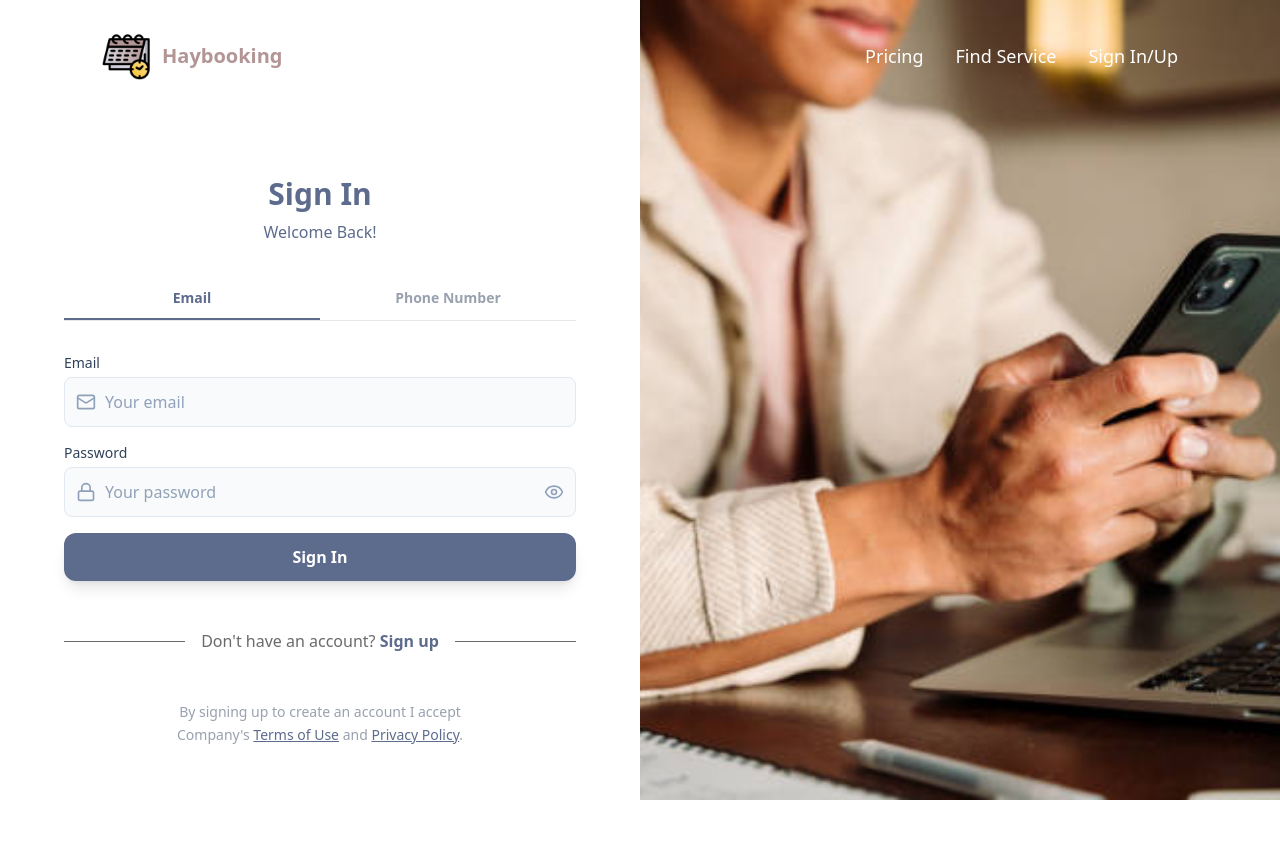
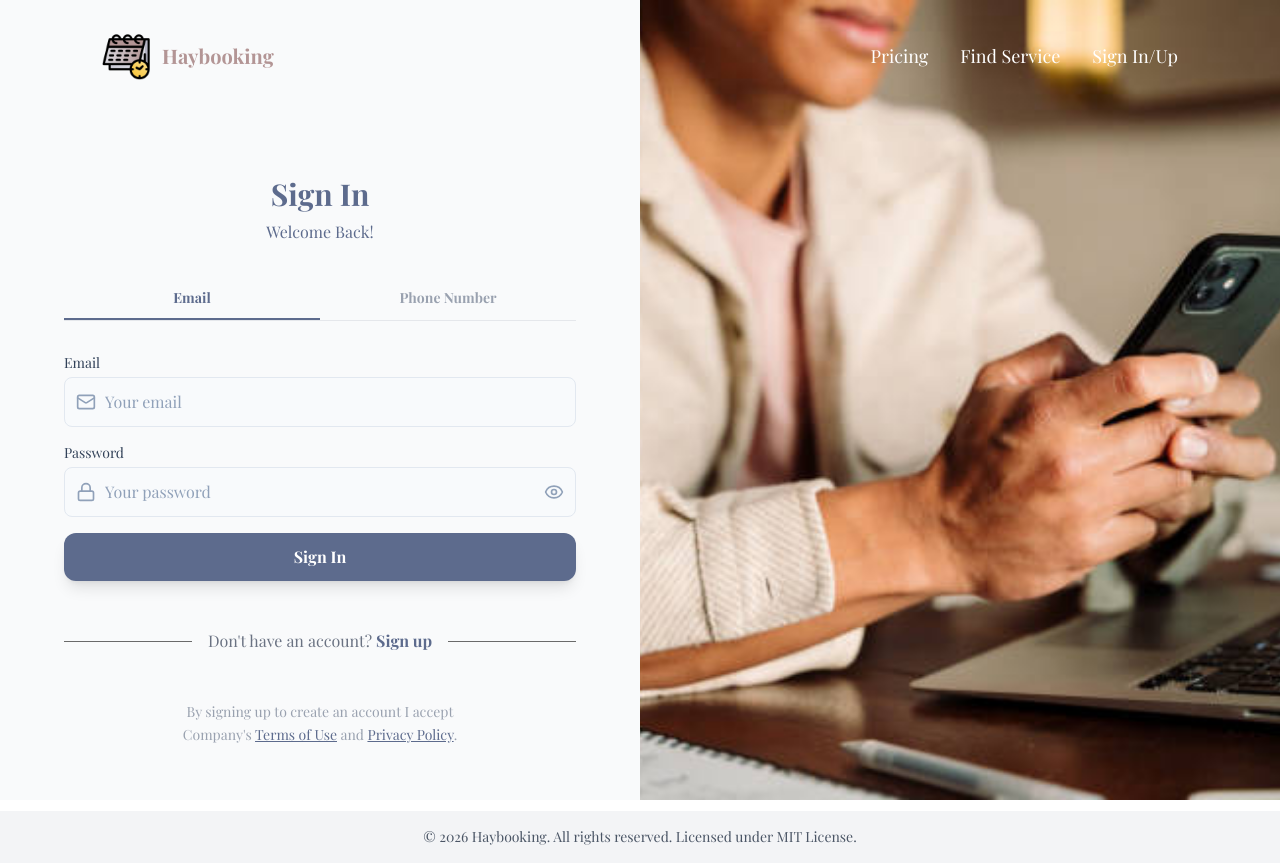
Before and after one commit to TigranZakharyan/haybooking.github.io, a React (Vite) app: page /signin in a window 1280 px wide. Before the commit the page ends 811 px from the top, so only its background shows below. Built offline with nearby package versions, Linux system fonts and the light colour scheme; no server answers.

Commit message:
updated home page, added footer

```diff
--- a/package.json
+++ b/package.json
@@ -11,6 +11,7 @@
   },
   "dependencies": {
     "@tailwindcss/vite": "^4.1.18",
+    "axios": "^1.13.5",
     "lucide-react": "^0.563.0",
     "react": "^19.2.0",
     "react-dom": "^19.2.0",
--- a/src/layouts/UserLayout.tsx
+++ b/src/layouts/UserLayout.tsx
@@ -1,58 +1,54 @@
 import { Container } from "@/components";
-import { Link, Outlet } from "react-router-dom";
+import { Link, Outlet, useLocation } from "react-router-dom";
 import { CircleDollarSign, Search, UserCircle2 } from "lucide-react";
-import { useLocation } from "react-router-dom";
 
 export function UserLayout() {
   const location = useLocation()
-  console.log(location.pathname)
-  const titleColor = location.pathname === '/findServices' || location.pathname === "/pricing" ? "text-white!" : "undefined"
-  const headerBg = location.pathname === '/findServices' || location.pathname === "/pricing" ? "bg-primary!" : "undefined"
+  const textColor = location.pathname === '/signin' || location.pathname === "/signup" ? "text-white" : 'text-primary'
+  const bgColor = location.pathname === '/signin' || location.pathname === "/signup" ? "bg-white" : 'bg-primary'
   return (
-    <div className="h-full grid grid-rows-[auto_1fr]">
-      <header className={`py-8 md:bg-transparent bg-primary ${headerBg}`}>
+    <div className="h-full grid grid-rows-[auto_1fr_auto] bg-gray-50">
+      {/* Header */}
+      <header className="py-8 relative z-2">
         <Container className="flex justify-between items-center">
           {/* Logo Section */}
           <Link to="/" className="flex items-center justify-center gap-3">
             <img src="/logo.png" className="w-10 h-10 md:w-12 md:h-12" alt="Logo" />
-            <h1 className={`text-xl font-bold md:text-primary text-white ${titleColor}`}>Haybooking</h1>
+            <h1 className="text-xl font-bold md:text-primary">Haybooking</h1>
           </Link>
 
           {/* Navigation Links */}
-          <nav className="flex gap-4 md:gap-8">
-            <Link
-              to="/pricing"
-              className="relative text-white group flex items-center gap-2"
-            >
+          <nav className={`flex gap-4 md:gap-8 ${textColor}`}>
+            <Link to="/pricing" className="relative group flex items-center gap-2">
               <CircleDollarSign className="w-6 h-6 md:hidden" />
               <span className="hidden md:block text-lg font-medium">Pricing</span>
-              <span className="absolute left-0 -bottom-1 w-0 h-0.5 bg-white transition-all duration-300 group-hover:w-full"></span>
+              <span className={`absolute left-0 -bottom-1 w-0 h-0.5 ${bgColor} transition-all duration-300 group-hover:w-full`}></span>
             </Link>
 
-            <Link
-              to="/findServices"
-              className="relative text-white group flex items-center gap-2"
-            >
+            <Link to="/findServices" className="relative group flex items-center gap-2">
               <Search className="w-6 h-6 md:hidden" />
               <span className="hidden md:block text-lg font-medium">Find Service</span>
-              <span className="absolute left-0 -bottom-1 w-0 h-0.5 bg-white transition-all duration-300 group-hover:w-full"></span>
+              <span className={`absolute left-0 -bottom-1 w-0 h-0.5 ${bgColor} transition-all duration-300 group-hover:w-full`}></span>
             </Link>
 
-            <Link
-              to="/signin"
-              className="relative text-white group flex items-center gap-2"
-            >
+            <Link to="/signin" className="relative group flex items-center gap-2">
               <UserCircle2 className="w-6 h-6 md:hidden" />
               <span className="hidden md:block text-lg font-medium">Sign In/Up</span>
-              <span className="absolute left-0 -bottom-1 w-0 h-0.5 bg-white transition-all duration-300 group-hover:w-full"></span>
+              <span className={`absolute left-0 -bottom-1 w-0 h-0.5 ${bgColor} transition-all duration-300 group-hover:w-full`}></span>
             </Link>
           </nav>
         </Container>
       </header>
 
+      {/* Main Content */}
       <main className="h-full">
         <Outlet />
       </main>
+
+      {/* Footer */}
+      <footer className="py-4 bg-gray-100 text-center text-sm text-gray-600 relative z-2">
+        © 2026 Haybooking. All rights reserved. Licensed under MIT License.
+      </footer>
     </div>
   );
 }
--- a/src/pages/SignInPage.tsx
+++ b/src/pages/SignInPage.tsx
@@ -2,22 +2,67 @@ import { useMemo, useState } from "react";
 import { Link } from "react-router-dom";
 import { Mail, Lock, Phone } from "lucide-react";
 import { Input, DividerWithText, Tabs, Button } from "@/components";
+import { authService } from "@/services/api";
+import type { TCredentials } from "@/types";
+import { formatPhone, isValidEmail, isValidPhone } from "@/services/validation";
 
-// Define the available login methods for strict typing
 type LoginMethod = "email" | "phone";
 
 export function SignInPage() {
   const [loginMethod, setLoginMethod] = useState<LoginMethod>("email");
+  const [email, setEmail] = useState("");
+  const [phone, setPhone] = useState("");
+  const [password, setPassword] = useState("");
+  const [loading, setLoading] = useState(false);
 
-    const tabOptions: { id: LoginMethod; label: string }[] = useMemo(() => [
+  const tabOptions: { id: LoginMethod; label: string }[] = useMemo(
+    () => [
       { id: "email", label: "Email" },
-        { id: "phone", label: "Phone Number" }
-    ], []);
+      { id: "phone", label: "Phone Number" },
+    ],
+    []
+  );
+
+  const handleSubmit = async () => {
+    // Validation
+    if (loginMethod === "email") {
+      if (!isValidEmail(email)) {
+        alert("Enter a valid email address");
+        return;
+      }
+    } else {
+      if (!isValidPhone(phone)) {
+        alert("Enter a valid phone number");
+        return;
+      }
+    }
+
+    if (!password) {
+      alert("Password cannot be empty");
+      return;
+    }
+
+    // Prepare login data
+    const credential: TCredentials =
+      loginMethod === "email"
+        ? { email, password }
+        : { phone: formatPhone(phone), password };
+
+    try {
+      setLoading(true);
+      await authService.login(credential);
+    } catch (err: any) {
+      console.error(err);
+      alert(err.response?.data?.message || "Login failed");
+    } finally {
+      setLoading(false);
+    }
+  };
 
   return (
     <div className="h-full grid md:grid-cols-2 overflow-hidden">
       {/* LEFT SIDE: Form Section */}
-            <div className="w-full flex flex-col justify-center items-center p-8 md:p-16 bg-white">
+      <div className="w-full flex flex-col justify-center items-center p-8 md:p-16">
         <div className="w-full max-w-lg space-y-8">
           {/* Header */}
           <div className="text-center">
@@ -33,13 +78,21 @@ export function SignInPage() {
           />
 
           {/* Form Fields */}
-                    <form className="space-y-4" onSubmit={(e) => e.preventDefault()}>
+          <form
+            className="space-y-4"
+            onSubmit={(e) => {
+              e.preventDefault();
+              handleSubmit();
+            }}
+          >
             {loginMethod === "email" ? (
               <Input
                 key="email"
                 label="Email"
                 icon={Mail}
                 placeholder="Your email"
+                value={email}
+                onChange={(e) => setEmail(e.target.value)}
               />
             ) : (
               <Input
@@ -47,6 +100,8 @@ export function SignInPage() {
                 label="Phone Number"
                 icon={Phone}
                 placeholder="+1 (555) 000-0000"
+                value={phone}
+                onChange={(e) => setPhone(formatPhone(e.target.value))}
               />
             )}
 
@@ -55,27 +110,51 @@ export function SignInPage() {
               icon={Lock}
               placeholder="Your password"
               isPassword
+              value={password}
+              onChange={(e) => setPassword(e.target.value)}
             />
 
             {/* Primary Action */}
-                        <Button type="submit" size="large" variant="liberty" className="w-full">Sign In</Button>
+            <Button
+              type="submit"
+              size="large"
+              variant="liberty"
+              className="w-full"
+              disabled={loading}
+            >
+              {loading ? "Signing In..." : "Sign In"}
+            </Button>
           </form>
 
           <DividerWithText>
-                        Don't have an account? <Link to="/signup" className="font-bold text-liberty hover:underline">Sign up</Link>
+            Don't have an account?{" "}
+            <Link
+              to="/signup"
+              className="font-bold text-liberty hover:underline"
+            >
+              Sign up
+            </Link>
           </DividerWithText>
 
           {/* Footer Legal */}
           <p className="text-center text-sm text-gray-400 leading-relaxed">
             By signing up to create an account I accept <br />
-                        Company's <span className="text-liberty underline cursor-pointer">Terms of Use</span> and <span className="text-liberty underline cursor-pointer">Privacy Policy</span>.
+            Company's{" "}
+            <span className="text-liberty underline cursor-pointer">
+              Terms of Use
+            </span>{" "}
+            and{" "}
+            <span className="text-liberty underline cursor-pointer">
+              Privacy Policy
+            </span>
+            .
           </p>
         </div>
       </div>
 
       {/* RIGHT SIDE: Visual Section */}
-            <div className="w-full h-full hidden md:block">
-                <div className="fixed w-1/2 h-full -z-1 top-0 bg-[url(/booking.jpg)] bg-no-repeat bg-cover bg-center"></div>
+      <div className="w-full h-full hidden md:block relative">
+        <div className="fixed w-1/2 h-full top-0 bg-[url(/booking.jpg)] bg-no-repeat bg-cover bg-center"></div>
       </div>
     </div>
   );
--- a/src/pages/SignUpPage/index.tsx
+++ b/src/pages/SignUpPage/index.tsx
@@ -22,7 +22,7 @@ export function SignUpPage() {
   return (
     <div className="h-full grid md:grid-cols-2 overflow-hidden">
       {/* LEFT SIDE */}
-      <div className="w-full flex flex-col justify-center items-center p-8 md:p-16 bg-white">
+      <div className="w-full flex flex-col justify-center items-center p-8 md:p-16">
         <div className="w-full max-w-lg space-y-4">
           {/* Header */}
           <div className="text-center">
@@ -88,6 +88,7 @@ export function SignUpPage() {
               {/* Phone */}
               <Input
                 label="Phone Number"
+                required
                 icon={Phone}
                 placeholder="+37494623343"
                 value={phone}
@@ -149,7 +150,7 @@ export function SignUpPage() {
 
       {/* RIGHT SIDE */}
       <div className="w-full h-full md:block hidden">
-        <div className="fixed w-1/2 h-full -z-1 top-0 bg-[url(/booking.jpg)] bg-no-repeat bg-cover bg-center"></div>
+        <div className="fixed w-1/2 h-full z-1 top-0 bg-[url(/booking.jpg)] bg-no-repeat bg-cover bg-center"></div>
       </div>
     </div>
   );
--- /dev/null
+++ b/src/services/api.ts
@@ -0,0 +1,232 @@
+import type { TCredentials } from '@/types';
+import axios from 'axios';
+
+const API_URL = import.meta.env.VITE_API_URL || 'http://localhost:5000/api/v1';
+
+const api = axios.create({
+  baseURL: API_URL,
+  headers: {
+    'Content-Type': 'application/json',
+  },
+});
+
+// Request interceptor to add token
+api.interceptors.request.use(
+  (config) => {
+    const token = localStorage.getItem('token');
+    if (token) {
+      config.headers.Authorization = `Bearer ${token}`;
+    }
+    return config;
+  },
+  (error) => Promise.reject(error)
+);
+
+// Response interceptor for error handling
+api.interceptors.response.use(
+  (response) => response.data.data,
+  (error) => {
+    if (error.response?.status === 401) {
+      localStorage.removeItem('token');
+      window.location.href = '/signin';
+    }
+
+    return Promise.reject(error);
+  }
+);
+
+// Auth Services
+export const authService = {
+  sendVerification: async (phone: string) => {
+    const response = await api.post('/auth/send-verification', { phone });
+    return response;
+  },
+  login: async (credential: TCredentials) => {
+    const loginData = credential.phone
+      ? { phone: credential, password: credential.password }
+      : { email: credential, password: credential.password };
+    const response = await api.post('/auth/login', loginData);
+    return response;
+  },
+//   register: async (data) => {
+//     const response = await api.post('/auth/register', data);
+//     return response;
+//   },
+//   getMe: async () => {
+//     const response = await api.get('/auth/me');
+//     return response.user;
+//   },
+//   updateProfile: async (data) => {
+//     const response = await api.put('/auth/profile', data);
+//     return response.user;
+//   },
+//   changePassword: async (data) => {
+//     return await api.put('/auth/password', data);
+//   },
+};
+
+// // Business Services
+// export const businessService = {
+//   getMyBusiness: async () => {
+//     const response = await api.get('/businesses/my-business');
+//     return response.business;
+//   },
+//   updateMyBusiness: async (data) => {
+//     const response = await api.put('/businesses/my-business', data);
+//     return response.business;
+//   },
+//   getBusinessByLink: async (bookingLink) => {
+//     const response = await api.get(`/businesses/link/${bookingLink}`);
+//     return response.business;
+//   },
+//   getStats: async () => {
+//     const response = await api.get('/businesses/stats');
+//     return response.stats;
+//   },
+//   updateWorkingHours: async (workingHours) => {
+//     const response = await api.put('/businesses/working-hours', { workingHours });
+//     return response.business;
+//   },
+// };
+
+// // Service Services
+// export const serviceService = {
+//   createService: async (data) => {
+//     const response = await api.post('/services', data);
+//     return response.service;
+//   },
+//   getMyServices: async () => {
+//     const response = await api.get('/services');
+//     return response.services;
+//   },
+//   getService: async (id) => {
+//     const response = await api.get(`/services/${id}`);
+//     return response.service;
+//   },
+//   updateService: async (id, data) => {
+//     const response = await api.put(`/services/${id}`, data);
+//     return response.service;
+//   },
+//   deleteService: async (id) => {
+//     return await api.delete(`/services/${id}`);
+//   },
+// };
+
+// // Specialist Services
+// export const specialistService = {
+//   createSpecialist: async (data) => {
+//     const response = await api.post('/specialists', data);
+//     return response.specialist;
+//   },
+//   getMySpecialists: async () => {
+//     const response = await api.get('/specialists');
+//     return response.specialists;
+//   },
+//   getSpecialist: async (id) => {
+//     const response = await api.get(`/specialists/${id}`);
+//     return response.specialist;
+//   },
+//   getSpecialistsByBusinessId: async (businessId) => {
+//     const response = await api.get(`/specialists/business/${businessId}`);
+//     return response.specialists || response.data;
+//   },
+//   updateSpecialist: async (id, data) => {
+//     const response = await api.put(`/specialists/${id}`, data);
+//     return response.specialist;
+//   },
+//   deleteSpecialist: async (id) => {
+//     return await api.delete(`/specialists/${id}`);
+//   },
+// };
+
+// // Booking Services
+// export const bookingService = {
+//   // Send SMS verification code
+//   sendVerification: async (phone) => {
+//     const response = await api.post('/bookings/send-verification', { phone });
+//     return response;
+//   },
+
+//   // Create booking (with or without auth)
+//   createBooking: async (data) => {
+//     const response = await api.post('/bookings', data);
+//     return response.booking;
+//   },
+
+//   // Update booking (customer)
+//   updateBooking: async (id, updateData) => {
+//     const response = await api.put(`/bookings/${id}`, updateData);
+//     return response.booking;
+//   },
+
+//   // Update booking (business)
+//   updateBookingByBusiness: async (id, updateData) => {
+//     const response = await api.put(`/bookings/${id}/business-update`, updateData);
+//     return response.booking;
+//   },
+
+//   // Get customer bookings
+//   getMyBookings: async (params) => {
+//     const response = await api.get('/bookings/my-bookings', { params });
+//     return response;
+//   },
+
+//   // Get business bookings
+//   getBusinessBookings: async (params) => {
+//     const response = await api.get('/bookings/business-bookings', { params });
+//     return response;
+//   },
+
+//   // Get availability
+//   getAvailability: async (params) => {
+//     const response = await api.get('/bookings/availability', { params });
+//     return response;
+//   },
+
+//   // Update booking status (business)
+//   updateBookingStatus: async (id, status) => {
+//     const response = await api.put(`/bookings/${id}/status`, { status });
+//     return response.booking;
+//   },
+
+//   // Cancel booking (customer)
+//   cancelBooking: async (id, reason) => {
+//     const response = await api.put(`/bookings/${id}/cancel`, { reason });
+//     return response.booking;
+//   },
+
+//   // Get availability
+//   getAvailability: async (params) => {
+//     const response = await api.get('/bookings/availability', { params });
+//     return response;
+//   },
+
+//   // NEW: Add this method - Validate Custom Time
+//   validateCustomTime: async (data) => {
+//     try {
+//       const response = await api.post('/bookings/validate-custom-time', data);
+//       return response;
+//     } catch (error) {
+//       // Re-throw with proper error structure
+//       throw error;
+//     }
+//   },
+// };
+
+// // Search Services
+// export const searchService = {
+//   searchBusinesses: async (params) => {
+//     const response = await api.get('/search', { params });
+//     return response;
+//   },
+//   getCities: async () => {
+//     const response = await api.get('/search/cities');
+//     return response.cities;
+//   },
+//   getBusinessTypes: async () => {
+//     const response = await api.get('/search/types');
+//     return response.types;
+//   },
+// };
+
+// export default api;
--- /dev/null
+++ b/src/services/validation.ts
@@ -0,0 +1,14 @@
+export function formatPhone(input: string): string {
+  return input.replace(/\D/g, "");
+}
+
+export function isValidPhone(phone: string, minLength = 8, maxLength = 15): boolean {
+  const cleaned = formatPhone(phone);
+  return cleaned.length >= minLength && cleaned.length <= maxLength;
+}
+
+export function isValidEmail(email: string): boolean {
+  // Simple regex for email validation
+  const regex = /^[^\s@]+@[^\s@]+\.[^\s@]+$/;
+  return regex.test(email);
+}
--- a/src/styles/index.css
+++ b/src/styles/index.css
@@ -1,3 +1,4 @@
+@import url('https://fonts.googleapis.com/css2?family=Playfair+Display:wght@400;700&display=swap');
 @import "tailwindcss";
 
 @theme {
@@ -30,12 +31,12 @@
 
   /* Setting the default body color you provided */
   body {
-    @apply text-text-body;
+    @apply text-gray-500;
   }
 }
 
 :root {
-  font-family: system-ui, Avenir, Helvetica, Arial, sans-serif;
+  font-family: 'Playfair Display', sans-serif;
   font-weight: 400;
   color: var(--color-text);
   font-synthesis: none;
--- a/src/types/index.ts
+++ b/src/types/index.ts
@@ -1 +1,5 @@
 export type TOption = { label: string; value: string }
+
+export type TCredentials =
+  | { email: string; phone?: string; password: string }  // email is required
+  | { phone: string; email?: string; password: string }; // phone is required
```
Also changed, not shown: src/pages/HomePage.tsx (+54 -29 lines), 1 other file (tests, documents, lock files or other folders). Lines whose indentation alone changed are shown as unchanged.
